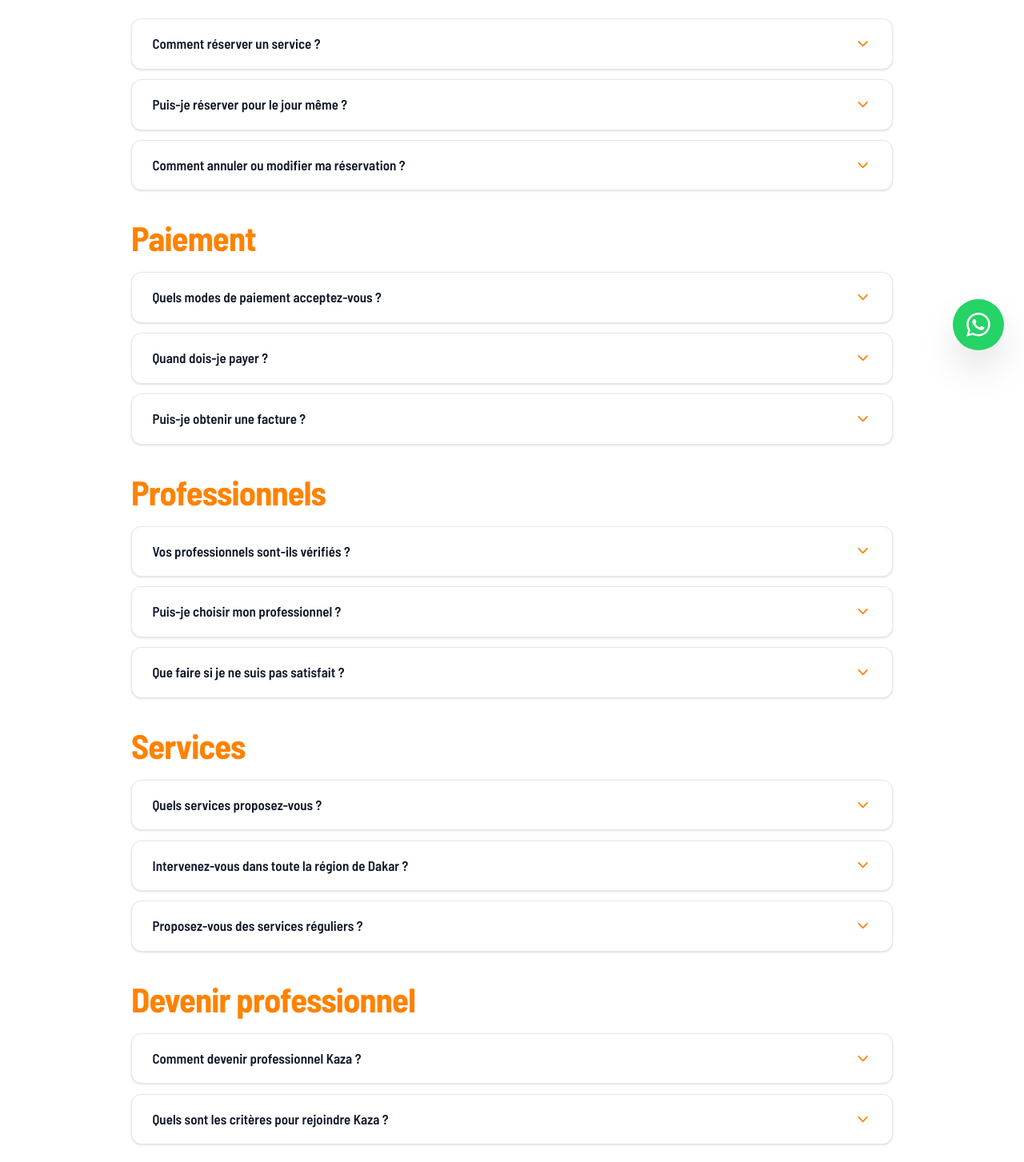
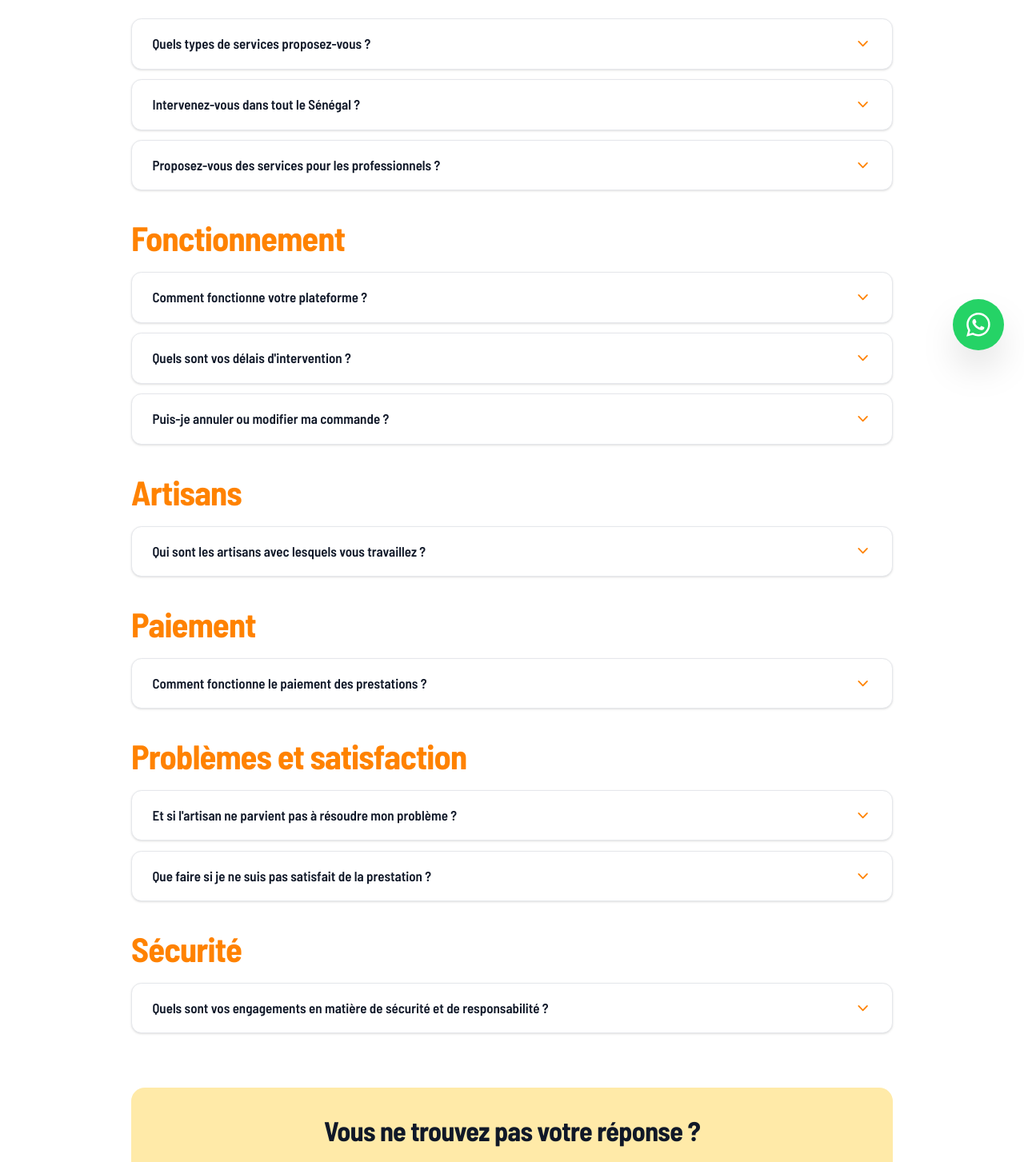
Before and after one commit to Nader-Kojok/aveckaza, a React (Vite) app: page /faq in a window 1280 px wide. Shown: the part 337-1790 px from the top of the page at 80% size. Built offline with nearby package versions, Linux system fonts and the light colour scheme.

Commit message:
content: update FAQ content with new service offerings and payment policies

```diff
--- a/src/components/FAQ.tsx
+++ b/src/components/FAQ.tsx
@@ -4,23 +4,23 @@ import { useState } from 'react'
 export default function FAQ() {
   const [openIndex, setOpenIndex] = useState<string | null>(null)
 
-  // Seulement les 4 premières questions de la page FAQ complète
+  // Seulement les questions les plus importantes de la page FAQ complète
   const faqs = [
     {
-      question: 'Comment réserver un service ?',
-      answer: 'Vous pouvez réserver directement sur notre plateforme en ligne. Sélectionnez le service souhaité, choisissez votre date et heure, puis confirmez votre réservation. Vous recevrez une confirmation par SMS et email.'
+      question: 'Quels types de services proposez-vous ?',
+      answer: 'Nous proposons aujourd\'hui une large gamme de services : Plomberie, Travaux d\'électricité, Réparation d\'électroménager, Petits travaux (changement de moustiquaire de portes, changement de serrures, fixation de miroirs, tableaux, étagères…), Peinture, Élagage et entretien du jardin.'
     },
     {
-      question: 'Vos professionnels sont-ils vérifiés ?',
-      answer: 'Oui, tous nos professionnels passent par un processus de vérification rigoureux incluant la vérification des diplômes, de l\'expérience, un entretien et une formation. Ils sont également assurés.'
+      question: 'Comment fonctionne votre plateforme ?',
+      answer: 'Notre plateforme vous met en relation avec des artisans qualifiés. Voici les étapes : 1. Vous choisissez le service dont vous avez besoin. 2. Vous indiquez votre localisation et le créneau horaire de disponibilité. 3. Un artisan vous est attribué et se rend sur place pour réaliser la prestation.'
     },
     {
-      question: 'Quels modes de paiement acceptez-vous ?',
-      answer: 'Nous acceptons Orange Money, Wave, les cartes bancaires et les paiements en espèces. Le paiement est sécurisé et peut être effectué en ligne ou après la prestation selon votre préférence.'
+      question: 'Qui sont les artisans avec lesquels vous travaillez ?',
+      answer: 'Nous collaborons avec des artisans qualifiés et expérimentés. Chaque artisan est rigoureusement sélectionné après un processus d\'évaluation comprenant : Vérification des références et compétences, Formation sur nos standards de qualité, Suivi régulier pour garantir un service irréprochable.'
     },
     {
-      question: 'Puis-je annuler ou modifier ma réservation ?',
-      answer: 'Vous pouvez annuler ou modifier votre réservation jusqu\'à 24 heures avant l\'intervention via votre espace client ou en nous contactant. Les annulations tardives peuvent entraîner des frais.'
+      question: 'Comment fonctionne le paiement des prestations ?',
+      answer: 'Vous payez votre prestation à la fin de l\'intervention via un lien de paiement sécurisé qui vous sera envoyé. Nous acceptons : Paiements via mobile money (Wave, Orange Money), Paiement par carte bancaire. Nous n\'acceptons pas les paiements en espèces.'
     },
   ]
 
--- a/src/pages/FAQ.tsx
+++ b/src/pages/FAQ.tsx
@@ -7,19 +7,45 @@ export default function FAQ() {
 
   const faqs = [
     {
-      category: "Réservation",
+      category: "Services",
       questions: [
         {
-          question: "Comment réserver un service ?",
-          answer: "Vous pouvez réserver directement sur notre plateforme en ligne. Sélectionnez le service souhaité, choisissez votre date et heure, puis confirmez votre réservation. Vous recevrez une confirmation par SMS et email."
+          question: "Quels types de services proposez-vous ?",
+          answer: "Nous proposons aujourd'hui une large gamme de services, et en ajoutons de nouveaux régulièrement : Plomberie, Travaux d'électricité, Réparation d'électroménager, Petits travaux (changement de moustiquaire de portes, changement de serrures, fixation de miroirs, tableaux, étagères…), Peinture, Élagage et entretien du jardin."
         },
         {
-          question: "Puis-je réserver pour le jour même ?",
-          answer: "Oui, selon la disponibilité de nos professionnels. Nous faisons notre maximum pour répondre aux demandes urgentes. Contactez-nous directement pour les interventions en urgence."
+          question: "Intervenez-vous dans tout le Sénégal ?",
+          answer: "Pour le moment, nos services sont disponibles uniquement dans la ville de Dakar. Nous prévoyons d'élargir bientôt notre couverture à l'ensemble de la région de Dakar."
         },
         {
-          question: "Comment annuler ou modifier ma réservation ?",
-          answer: "Vous pouvez annuler ou modifier votre réservation jusqu'à 24 heures avant l'intervention via votre espace client ou en nous contactant. Les annulations tardives peuvent entraîner des frais."
+          question: "Proposez-vous des services pour les professionnels ?",
+          answer: "Oui, nous travaillons avec des entreprises pour des prestations telles que : Maintenance technique des locaux (bureaux, espaces commerciaux, parcs immobiliers…), Suivi et gestion de travaux sur vos sites. Contactez-nous pour un devis personnalisé."
+        }
+      ]
+    },
+    {
+      category: "Fonctionnement",
+      questions: [
+        {
+          question: "Comment fonctionne votre plateforme ?",
+          answer: "Notre plateforme vous met en relation avec des artisans qualifiés. Voici les étapes : 1. Vous choisissez le service dont vous avez besoin. 2. Vous indiquez votre localisation et le créneau horaire de disponibilité. 3. Un artisan vous est attribué et se rend sur place pour réaliser la prestation."
+        },
+        {
+          question: "Quels sont vos délais d'intervention ?",
+          answer: "Nous assurons des interventions rapides : Pour les urgences, nous intervenons dans un délai maximum de 2 heures. Pour les prestations planifiées, vous pouvez choisir un créneau selon vos disponibilités."
+        },
+        {
+          question: "Puis-je annuler ou modifier ma commande ?",
+          answer: "Oui, vous pouvez modifier ou annuler votre commande jusqu'à 2 heures avant l'intervention prévue. Pour les urgences, des frais de déplacement peuvent s'appliquer si l'artisan est déjà en route."
+        }
+      ]
+    },
+    {
+      category: "Artisans",
+      questions: [
+        {
+          question: "Qui sont les artisans avec lesquels vous travaillez ?",
+          answer: "Nous collaborons avec des artisans qualifiés et expérimentés. Chaque artisan est rigoureusement sélectionné après un processus d'évaluation comprenant : Vérification des références et compétences, Formation sur nos standards de qualité, Suivi régulier pour garantir un service irréprochable."
         }
       ]
     },
@@ -27,63 +53,30 @@ export default function FAQ() {
       category: "Paiement",
       questions: [
         {
-          question: "Quels modes de paiement acceptez-vous ?",
-          answer: "Nous acceptons Orange Money, Wave, les cartes bancaires et les paiements en espèces. Le paiement est sécurisé et peut être effectué en ligne ou après la prestation selon votre préférence."
-        },
-        {
-          question: "Quand dois-je payer ?",
-          answer: "Le paiement peut être effectué en ligne lors de la réservation ou après la prestation. Pour les interventions régulières, nous proposons des formules d'abonnement avec paiement mensuel."
-        },
-        {
-          question: "Puis-je obtenir une facture ?",
-          answer: "Oui, une facture vous est automatiquement envoyée par email après chaque prestation. Vous pouvez également la télécharger depuis votre espace client."
+          question: "Comment fonctionne le paiement des prestations ?",
+          answer: "Vous payez votre prestation à la fin de l'intervention via un lien de paiement sécurisé qui vous sera envoyé. Si l'intervention nécessite des pièces détachées, vous devez les régler directement à l'artisan qui vous fournira une facture pour ces achats. Nous acceptons : Paiements via mobile money (Wave, Orange Money), Paiement par carte bancaire. Nous n'acceptons pas les paiements en espèces."
         }
       ]
     },
     {
-      category: "Professionnels",
+      category: "Problèmes et satisfaction",
       questions: [
         {
-          question: "Vos professionnels sont-ils vérifiés ?",
-          answer: "Oui, tous nos professionnels passent par un processus de vérification rigoureux incluant la vérification des diplômes, de l'expérience, un entretien et une formation. Ils sont également assurés."
+          question: "Et si l'artisan ne parvient pas à résoudre mon problème ?",
+          answer: "Dans ce cas, les frais de déplacement restent à votre charge, selon les conditions suivantes : 3 000 FCFA pour les prestations entre 10h et 20h (du lundi au samedi), 5 000 FCFA pour les prestations aux horaires majorées (nuit, dimanches et jours fériés). Cependant, nous faisons tout notre possible pour attribuer des artisans compétents et éviter ce type de situation. Pour les dépannages, si l'artisan a identifié la panne mais n'est pas en mesure de la réparer immédiatement (disponibilité des pièces, matériel spécifique...), des frais de diagnostic équivalents à 40% du montant de la prestation seront facturés. Ils pourront être déduits du montant de l'intervention suivante, une fois la réparation effectuée."
         },
         {
-          question: "Puis-je choisir mon professionnel ?",
-          answer: "Oui, après une première intervention, vous pouvez demander le même professionnel pour vos prochaines réservations si celui-ci est disponible."
-        },
-        {
-          question: "Que faire si je ne suis pas satisfait ?",
-          answer: "Votre satisfaction est notre priorité. Si vous n'êtes pas satisfait, contactez-nous dans les 48 heures. Nous ferons tout notre possible pour résoudre le problème, y compris une nouvelle intervention gratuite si nécessaire."
+          question: "Que faire si je ne suis pas satisfait de la prestation ?",
+          answer: "Votre satisfaction est notre priorité. Si vous rencontrez un problème, contactez notre service client sous 24 heures après la prestation. Nous trouverons une solution adaptée : Intervention corrective, Attribution d'un avoir correspondant à tout ou partie du montant de la prestation, utilisable pour une future intervention."
         }
       ]
     },
     {
-      category: "Services",
+      category: "Sécurité",
       questions: [
         {
-          question: "Quels services proposez-vous ?",
-          answer: "Nous proposons une large gamme de services : ménage, bricolage, jardinage, plomberie, électricité, déménagement, et bien plus. Consultez notre liste complète sur la page d'accueil."
-        },
-        {
-          question: "Intervenez-vous dans toute la région de Dakar ?",
-          answer: "Oui, nous couvrons l'ensemble de la région de Dakar et ses environs, incluant les Almadies, Mermoz, Plateau, Ouakam, et autres quartiers."
-        },
-        {
-          question: "Proposez-vous des services réguliers ?",
-          answer: "Oui, nous proposons des formules d'abonnement pour des interventions régulières (hebdomadaires, bi-hebdomadaires, mensuelles) avec des tarifs préférentiels."
-        }
-      ]
-    },
-    {
-      category: "Devenir professionnel",
-      questions: [
-        {
-          question: "Comment devenir professionnel Kaza ?",
-          answer: "Rendez-vous sur notre page 'Devenir pro' et remplissez le formulaire de candidature. Notre équipe vous contactera pour un entretien et vous guidera dans le processus d'inscription."
-        },
-        {
-          question: "Quels sont les critères pour rejoindre Kaza ?",
-          answer: "Nous recherchons des professionnels qualifiés, expérimentés, fiables et avec un excellent sens du service client. Une vérification des antécédents et des références est également requise."
+          question: "Quels sont vos engagements en matière de sécurité et de responsabilité ?",
+          answer: "Nous disposons d'une assurance responsabilité civile pour couvrir tout dommage éventuel lié aux interventions. De plus, nous sélectionnons des artisans qualifiés et assurons un suivi rigoureux pour garantir des prestations sécurisées et de qualité."
         }
       ]
     }
```
Also changed, not shown: 1 other file (tests, documents, lock files or other folders).
